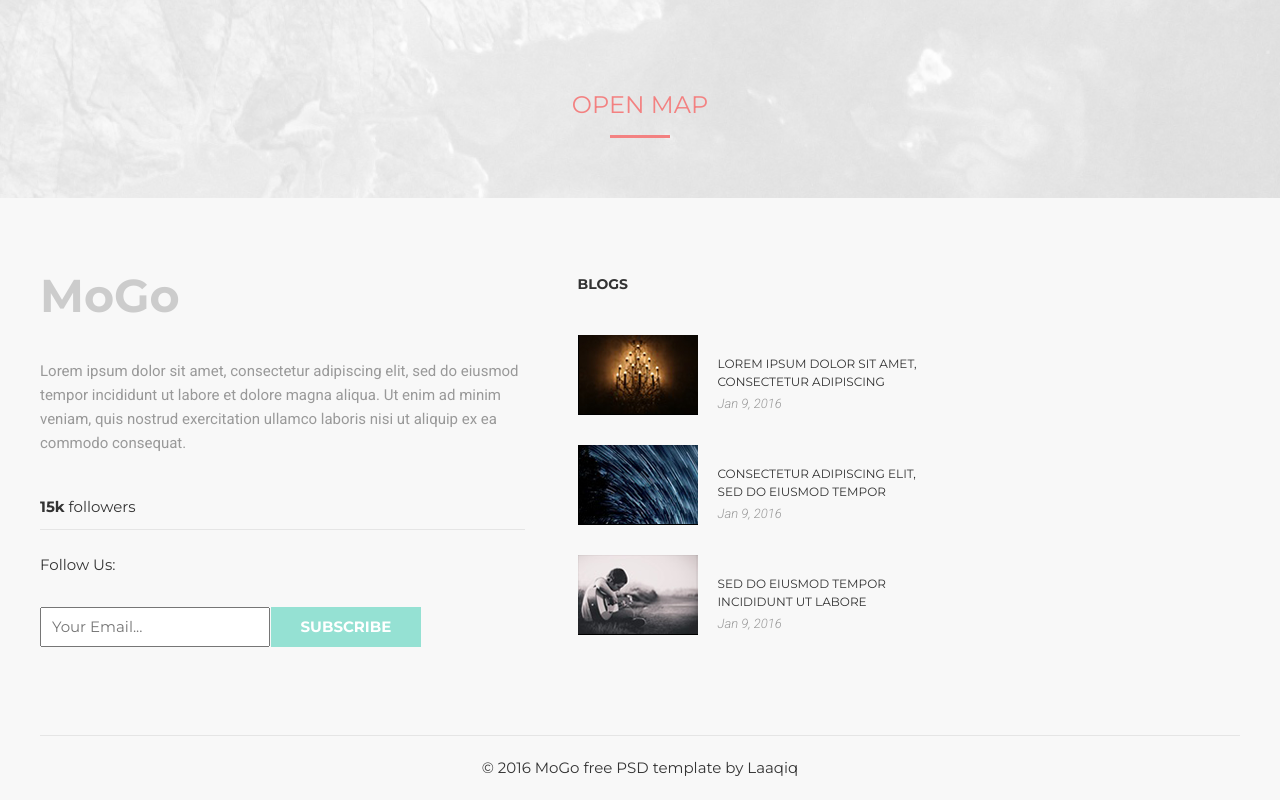
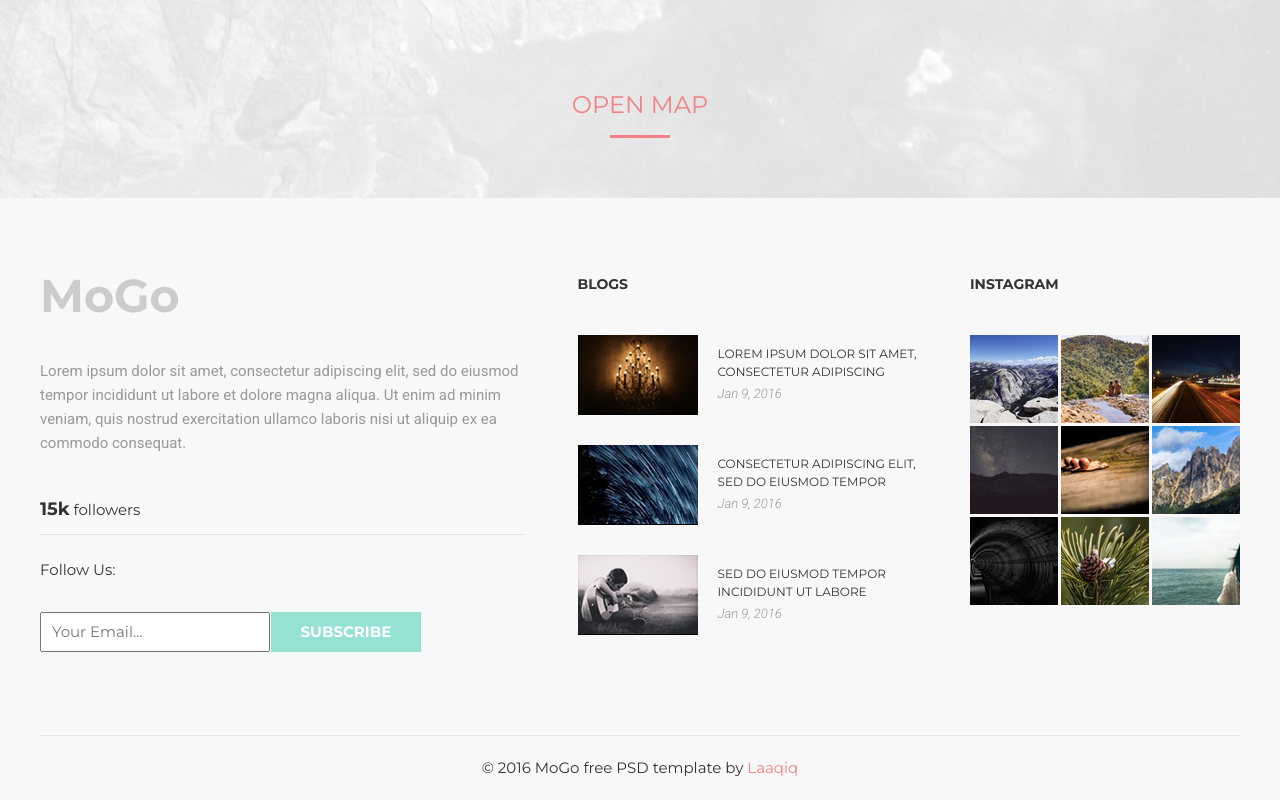
Before and after one commit to Dmitry27Zh/MoGo, a plain HTML site: page MoGo/index.html in a window 1280 px wide. Shown: the part 8902-9702 px from the top of the page. Drawn offline with Linux system fonts and the light colour scheme.

Commit message:
доработан подвал

```diff
--- a/MoGo/CSS/style.css
+++ b/MoGo/CSS/style.css
@@ -815,6 +815,9 @@ li:last-child .social-item {
     border-bottom: 1px solid #e5e5e5;
 }
 
+.followers-amount b {
+    font-size: 18px;
+}
 
 .social-links {
     margin-top: 10px;
@@ -834,6 +837,11 @@ input[type="email"] {
     height: 40px;
 }
 
+input[type="email"]:focus {
+    outline: none;
+    border-color: #95e1d3;
+}
+
 .footer-form button {
     font: inherit;
     text-transform: uppercase;
@@ -844,6 +852,14 @@ input[type="email"] {
     width: 150px;
     height: 40px;
     margin-left: -3px;
+}
+
+.footer-form button:hover {
+    background-color: #4fa595;
+}
+
+.footer-form button:focus {
+    outline: none;
 }
 
 .column-2 {
@@ -857,16 +873,13 @@ input[type="email"] {
 }
 
 .footer-blog {
-    padding-left: 140px;
-    padding-top: 20px;
-    position: relative;
+    display: flex;
+    align-items: center;
     margin-bottom: 30px;
 }
 
-.footer-blog-photo {
-    position: absolute;
-    top: 0;
-    left: 0;
+.footer-blog-text {
+    padding-left: 20px;
 }
 
 .footer-blog-title {
@@ -875,6 +888,11 @@ input[type="email"] {
     line-height: 18px;
     text-transform: uppercase;
     font-weight: normal;
+}
+
+.footer-blog-title a {
+    text-decoration: none;
+    color: inherit;
 }
 
 .footer-blog time {
@@ -889,7 +907,26 @@ input[type="email"] {
     width: 270px;
 }
 
+.instagram img {
+    display: block;
+}
+
+.instagram {
+    display: flex;
+    flex-wrap: wrap;
+    justify-content: space-between;
+}
+
+.instagram-item {
+    padding-bottom: 3px;
+}
+
 .footer-copyright {
     padding: 20px 0;
     text-align: center;
 }
+
+.footer-copyright a {
+    text-decoration: none;
+    color: #f38181;
+}
--- a/MoGo/index.html
+++ b/MoGo/index.html
@@ -476,7 +476,6 @@
                         tempor incididunt ut labore et dolore magna aliqua. Ut enim ad minim veniam, quis nostrud
                         exercitation ullamco laboris nisi ut aliquip ex ea commodo consequat. </p>
                     <div class="followers-amount"><b>15k</b> followers</div>
-                    <form class="footer-form" action="#" method="POST" class="subscription">
                     <div class="social-links"> Follow Us:
                         <a class="social-link fb" href="#"></a>
                         <a class="social-link tw" href="#"></a>
@@ -487,35 +486,59 @@
                         <a class="social-link unk" href="#"></a>
                         <a class="social-link tel" href="#"></a>
                     </div>
+                    <form class="footer-form" action="#" method="POST" class="subscription">
                         <input type="email" name="email" placeholder="Your Email...">
                         <button type="button">Subscribe</button>
+                    </form>
                     </form>
                 </div>
                 <div class="column-2">
                     <h2 class="column-header">blogs</h2>
                     <article class="footer-blog">
-                        <img class="footer-blog-photo" src="img/footer-blog-1.png" alt="article-photo" width="120" height="80">
-                        <h3 class="footer-blog-title">Lorem ipsum dolor sit amet,
-                            consectetur adipiscing</h3>
+                        <img class="footer-blog-photo" src="img/footer-blog-1.png" alt="article-photo" width="120"
+                            height="80">
+                        <div class="footer-blog-text">
+                            <h3 class="footer-blog-title"><a href="#">Lorem ipsum dolor sit amet,
+                                consectetur adipiscing</a></h3>
                             <time>Jan 9, 2016</time>
+                        </div>
                     </article>
                     <article class="footer-blog">
-                        <img class="footer-blog-photo" src="img/footer-blog-2.png" alt="article-photo" width="120" height="80">
-                        <h3 class="footer-blog-title">Consectetur adipiscing elit,
-                            sed do eiusmod tempor</h3>
+                        <img class="footer-blog-photo" src="img/footer-blog-2.png" alt="article-photo" width="120"
+                            height="80">
+                        <div class="footer-blog-text">
+                            <h3 class="footer-blog-title"><a href="#">Consectetur adipiscing elit,
+                                sed do eiusmod tempor</a></h3>
                             <time>Jan 9, 2016</time>
+                        </div>
                     </article>
                     <article class="footer-blog">
-                        <img class="footer-blog-photo" src="img/footer-blog-3.png" alt="article-photo" width="120" height="80">
-                        <h3 class="footer-blog-title">sed do eiusmod tempor
-                            incididunt ut labore</h3>
+                        <img class="footer-blog-photo" src="img/footer-blog-3.png" alt="article-photo" width="120"
+                            height="80">
+                        <div class="footer-blog-text">
+                            <h3 class="footer-blog-title"><a href="#">sed do eiusmod tempor
+                                incididunt ut labore</a></h3>
                             <time>Jan 9, 2016</time>
+                        </div>
                     </article>
                 </div>
-                <div class="column-3"></div>
+                <div class="column-3">
+                    <h2 class="column-header">instagram</h2>
+                    <div class="instagram">
+                        <a class="instagram-item" href="#"><img src="img/inst-1.png" alt="instagram-item"></a>
+                        <a class="instagram-item" href="#"><img src="img/inst-2.png" alt="instagram-item"></a>
+                        <a class="instagram-item" href="#"><img src="img/inst-3.png" alt="instagram-item"></a>
+                        <a class="instagram-item" href="#"><img src="img/inst-4.png" alt="instagram-item"></a>
+                        <a class="instagram-item" href="#"><img src="img/inst-5.png" alt="instagram-item"></a>
+                        <a class="instagram-item" href="#"><img src="img/inst-6.png" alt="instagram-item"></a>
+                        <a class="instagram-item" href="#"><img src="img/inst-7.png" alt="instagram-item"></a>
+                        <a class="instagram-item" href="#"><img src="img/inst-8.png" alt="instagram-item"></a>
+                        <a class="instagram-item" href="#"><img src="img/inst-9.png" alt="instagram-item"></a>
+                    </div>
+                </div>
             </div>
             <div class="footer-copyright">
-                &copy; 2016 MoGo free PSD template by <a>Laaqiq</a>
+                &copy; 2016 MoGo free PSD template by <a href="#">Laaqiq</a>
             </div>
         </div>
     </footer>
```
Also changed, not shown: MoGo/img/inst-1.png (added), MoGo/img/inst-2.png (added), MoGo/img/inst-3.png (added), MoGo/img/inst-4.png (added), MoGo/img/inst-5.png (added), MoGo/img/inst-6.png (added), MoGo/img/inst-7.png (added), MoGo/img/inst-8.png (added), MoGo/img/inst-9.png (added). Lines whose indentation alone changed are shown as unchanged.
